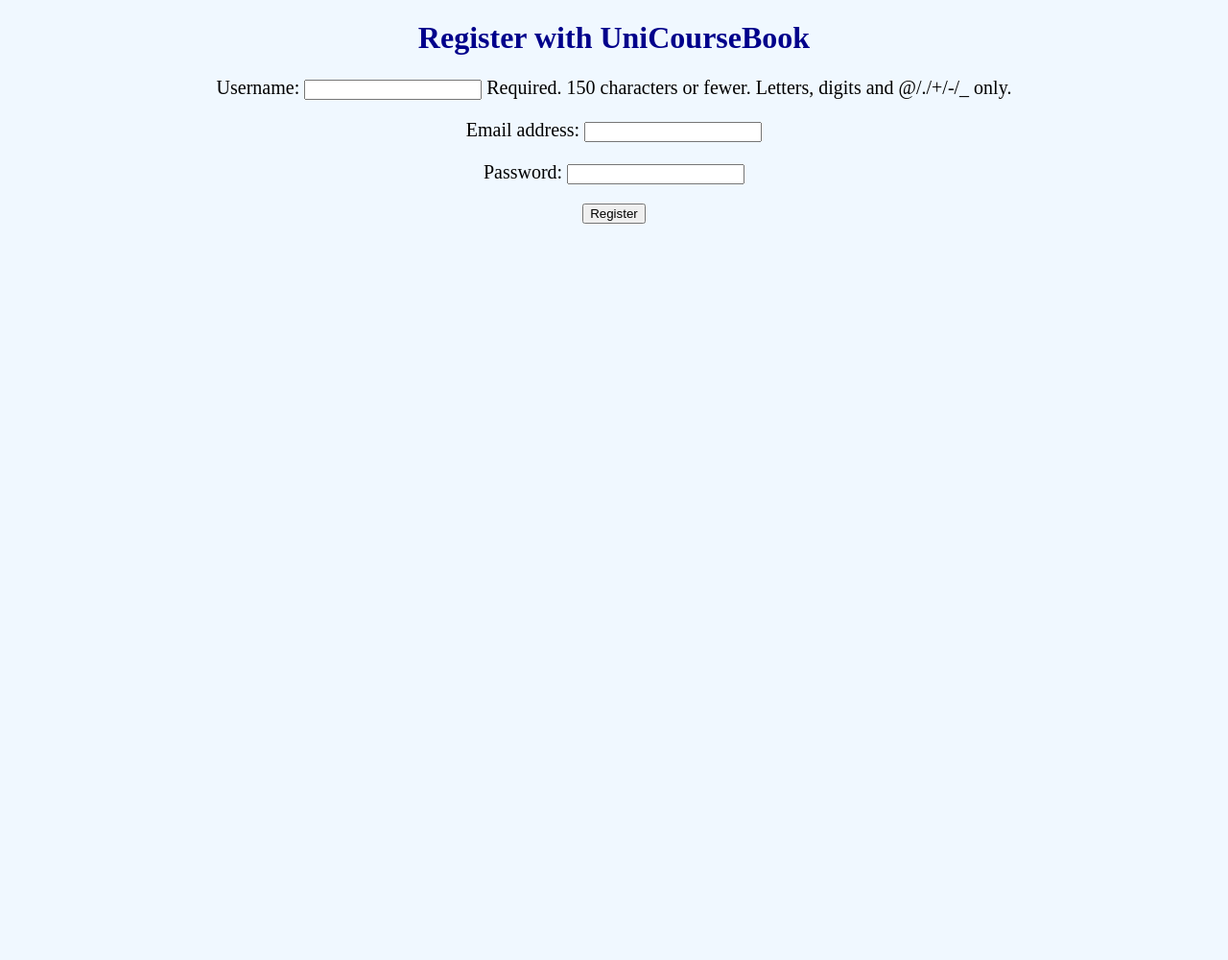
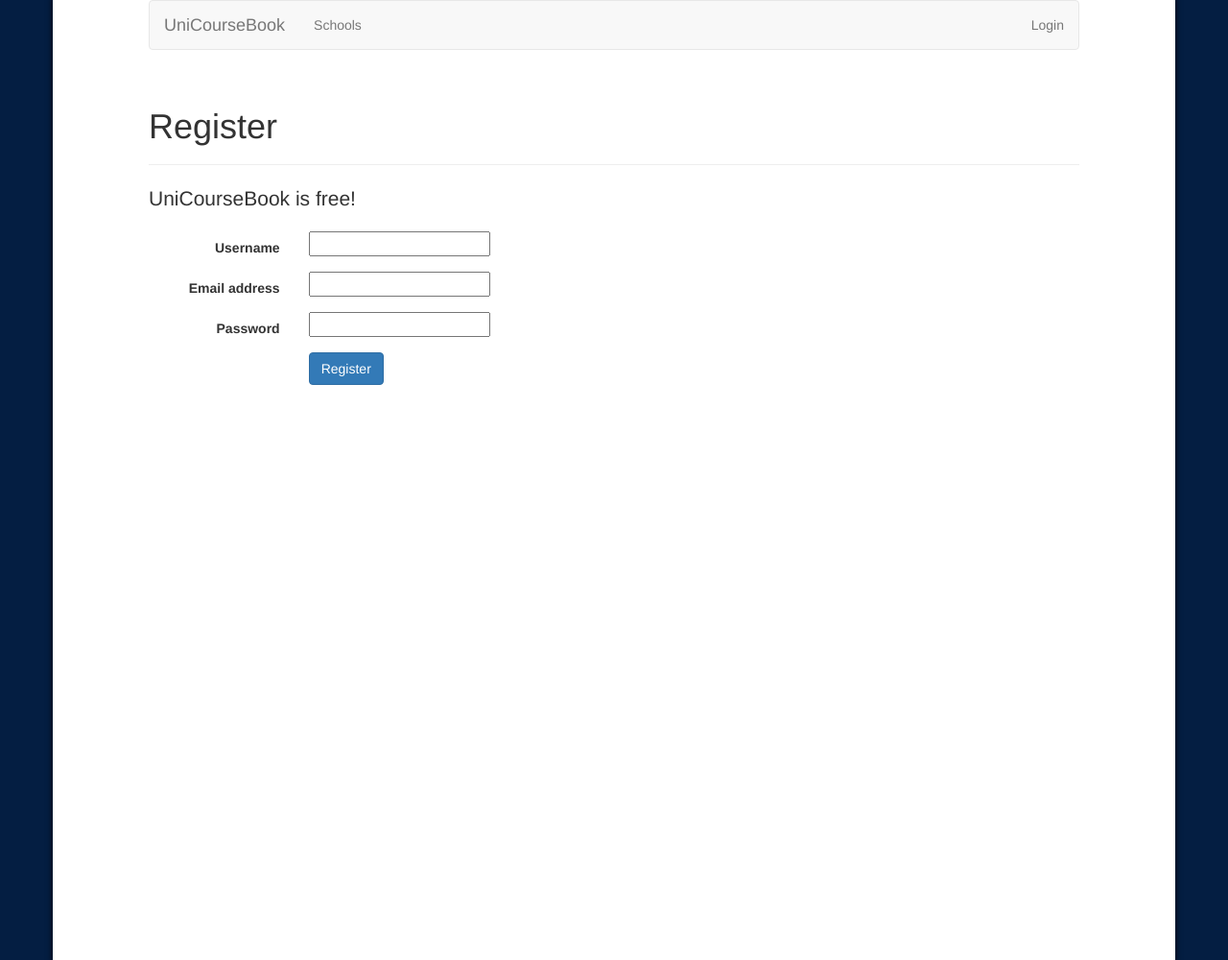
Before and after one commit to ioannisk/unicoursebook, a Django app: page /ucb/register/ in a window 1280 px wide. Shown: the whole page at 96% size. Before the commit the page ends 233 px from the top, so only its background shows below. Run offline with Django 3.2, Linux system fonts and the light colour scheme; some libraries are stand-ins or nearby versions.

Commit message:
improve look&feel #26

```diff
--- /dev/null
+++ b/courses/templates/courses/base.html
@@ -0,0 +1,99 @@
+<!DOCTYPE html>
+<html lang="en">
+<head>
+
+    <meta name="viewport" content="width=device-width, initial-scale=1">
+    {#    <link href="{% static 'bootstrap/css/bootstrap.min.css' %}"#}
+    {#          rel="stylesheet" media="screen">#}
+
+    <!-- Latest compiled and minified CSS -->
+    <link rel="stylesheet" href="https://maxcdn.bootstrapcdn.com/bootstrap/3.3.1/css/bootstrap.min.css">
+
+    {#    <!-- Optional theme -->#}
+    {#    <link rel="stylesheet" href="https://maxcdn.bootstrapcdn.com/bootstrap/3.3.1/css/bootstrap-theme.min.css">#}
+
+
+    <title>Unicoursebook</title>
+</head>
+
+<body>
+
+
+<style>
+    .drop-shadow {
+        -webkit-box-shadow: 0 0 5px 2px rgba(0, 0, 0, .5);
+        box-shadow: 0 0 5px 2px rgba(0, 0, 0, .5);
+    }
+
+    .container.drop-shadow {
+        padding-left: 0;
+        padding-right: 0;
+
+    }
+
+    body {
+            background-color: #041e42;
+    }
+
+    .container {
+        background-color: #ffffff;
+        height: 1000px ;
+
+    }
+
+
+</style>
+
+<div class="container drop-shadow ">
+    <div class="row">
+        <div class="col-md-1"></div>
+        <div class="col-md-10">
+            {% block nav %}
+                <nav class="navbar navbar-default" role="navigation">
+
+                    <div class="navbar-header">
+
+                        <a class="navbar-brand" href="{% url 'courses:index' %}">UniCourseBook</a>
+                    </div>
+
+
+                    <div class="collapse navbar-collapse" id="bs-example-navbar-collapse-1">
+                        <ul class="nav navbar-nav">
+                            <li><a href="{% url 'courses:schools_index' %}">Schools</a></li>
+                        </ul>
+                        <ul class="nav navbar-nav navbar-right">
+                            <li>{% if user.is_authenticated %}
+                                <a href="{% url 'courses:user_logout' %}">Logout</a>
+                            {% else %}
+                                <a href="{% url 'courses:user_login' %}">Login</a>
+                            {% endif %}</li>
+                        </ul>
+                    </div>
+
+                </nav>
+
+
+            {% endblock %}
+        </div>
+        <div class="col-md-1"></div>
+    </div>
+
+    <div class="row">
+        <div class="col-md-1"></div>
+        <div class="col-md-10">
+            {% block content %}
+            {% endblock %}
+        </div>
+        <div class="col-md-1"></div>
+    </div>
+</div>
+
+
+{#<script src="{% static 'bootstrap/js/bootstrap.min.js' %}"></script>#}
+
+<!-- Latest compiled and minified JavaScript -->
+<script src="https://maxcdn.bootstrapcdn.com/bootstrap/3.3.1/js/bootstrap.min.js"></script>
+
+
+</body>
+</html>
--- a/courses/templates/courses/register.html
+++ b/courses/templates/courses/register.html
@@ -1,28 +1,36 @@
-<!DOCTYPE html>
-<html>
+{% extends "courses/base.html" %}
 
-{% load staticfiles %}
-<link rel="shortcut icon" type="image/png" href="{% static 'courses/images/favicon.ico' %}"/>
-<link rel="stylesheet" type="text/css" href="{% static 'courses/style.css' %}"/>
+{% block content %}
 
+    <div class="page-header">
+        <h1>Register</h1>
+    </div>
 
-<title>Unicoursebook</title>
+    <p class="lead">UniCourseBook is free!</p>
 
-<body>
-<h1>Register with UniCourseBook</h1>
+    <form class="form-horizontal" id="user_form" method="post" action="{% url 'courses:user_register' %}"
+          role="form">
 
-<form id="user_form" method="post" action="{% url 'courses:user_register' %}"
-      enctype="multipart/form-data">
+        {% csrf_token %}
 
-    {% csrf_token %}
+        {% for field in user_form %}
 
-    {{ user_form.as_p }}
-    {{ profile_form.as_p }}
+            <div class="form-group">
+                <label class="control-label col-sm-2">{{ field.label }}</label>
 
-    <div class="buttonHolder">
-        <input type="submit" name="submit" value="Register" align="center"/>
-    </div>
-</form>
+                <div class="col-sm-4 ">
+                    {{ field }}
+                </div>
+            </div>
 
-</body>
-</html>
+        {% endfor %}
+
+        <div class="form-group">
+            <div class="col-sm-offset-2 col-sm-4">
+                <button type="submit" class="btn btn-primary">Register</button>
+            </div>
+        </div>
+
+    </form>
+
+{% endblock %}
```
Also changed, not shown: courses/templates/courses/course_detail.html (+19 -11 lines), courses/templates/courses/course_feedback.html (+34 -15 lines), courses/templates/courses/index.html (+10 -8 lines), courses/templates/courses/login.html (+25 -21 lines), courses/templates/courses/school_detail.html (+23 -8 lines), courses/templates/courses/schools_index.html (+17 -11 lines).
